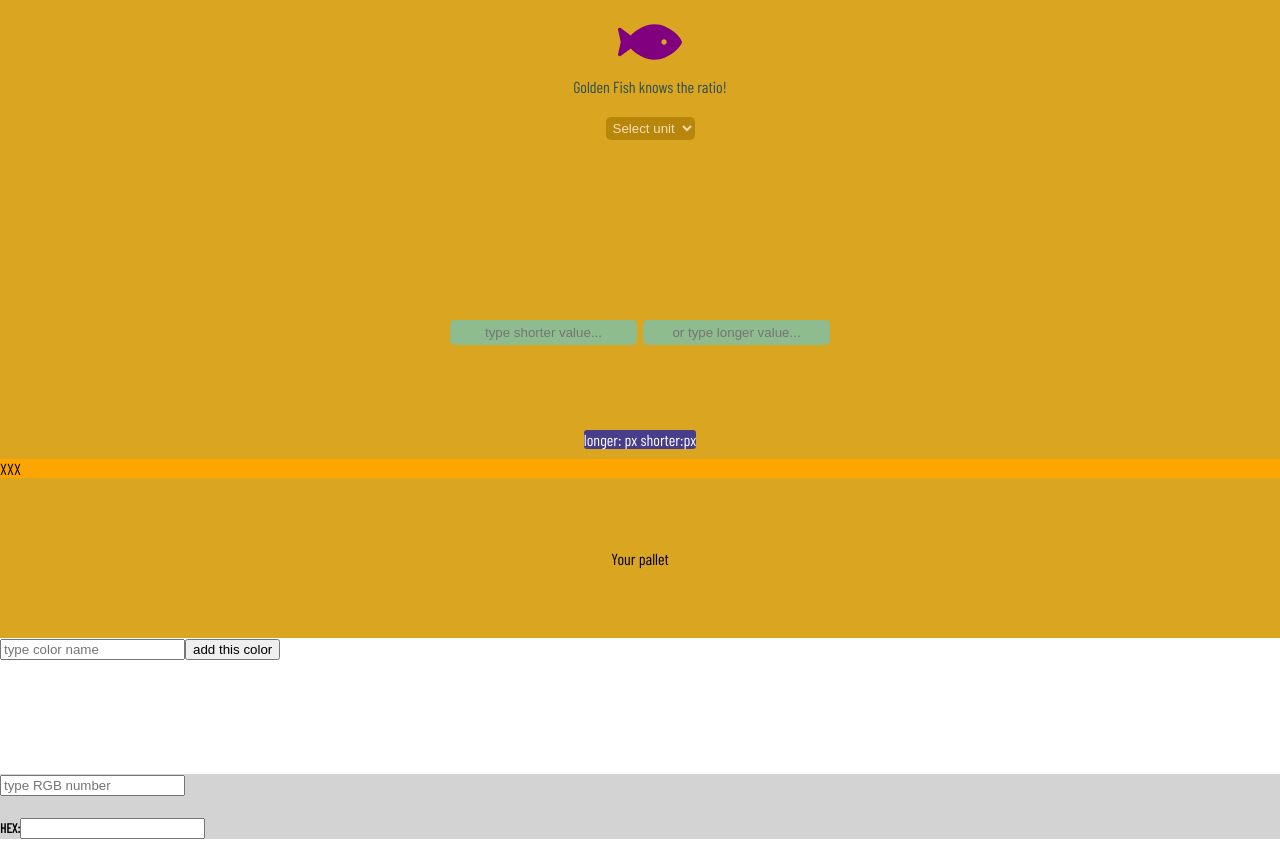
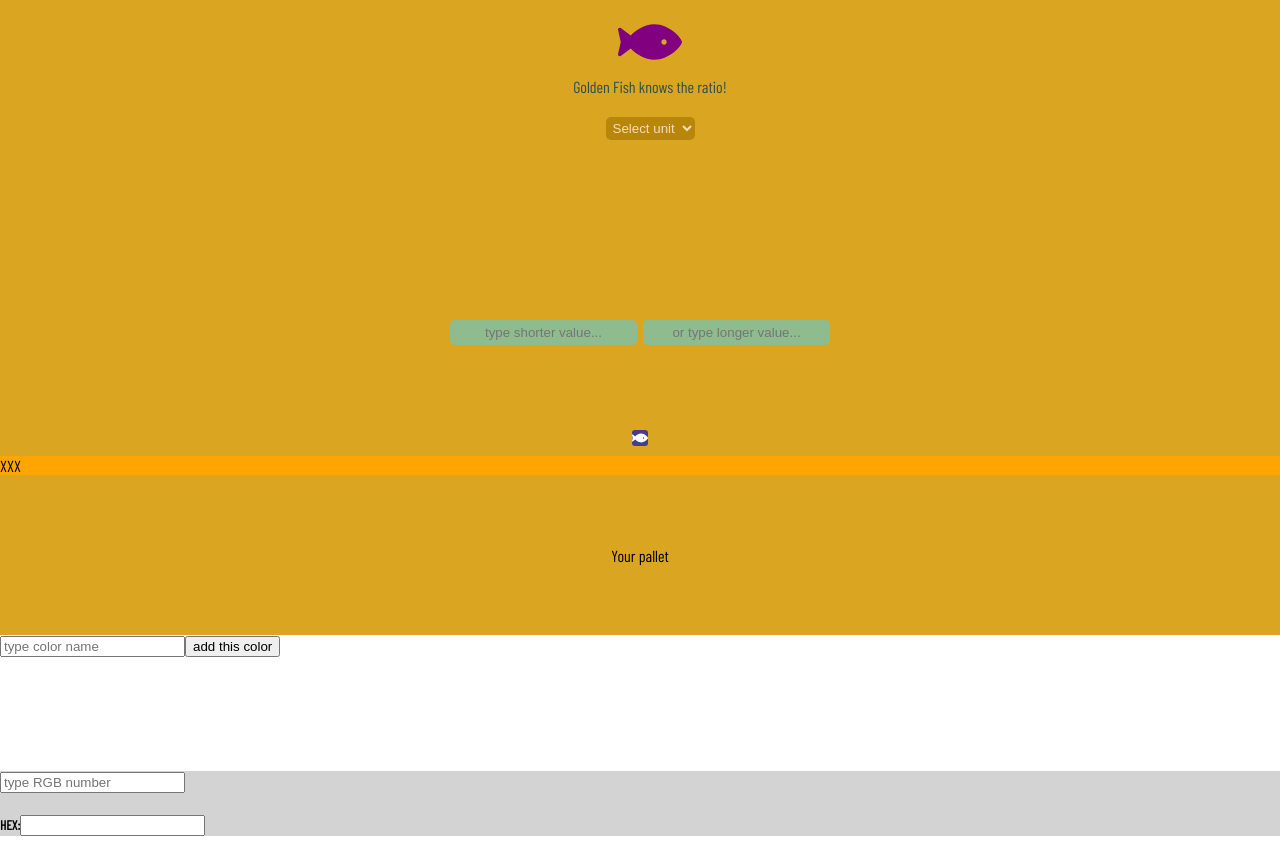
Before and after one commit to KaliKru/Golden-Fish, a React (Create React App) app: page / in a window 1280 px wide. Built offline with nearby package versions, Linux system fonts and the light colour scheme.

Commit message:
fish icon instead of just rectangle

```diff
--- a/src/RatioCounter.js
+++ b/src/RatioCounter.js
@@ -1,4 +1,5 @@
 import React, {useState, useEffect} from 'react';
+import { FaFish } from 'react-icons/fa';
 
 
 function RatioCounter() {
@@ -105,7 +106,29 @@ function RatioCounter() {
 
 
             <div className={"resultBox"}>
-                <div  style={{
+                <FaFish  style={{
+                    width: y + 'px',
+                    height: x + 'px',
+                    backgroundColor: "darkslateblue",
+                    borderRadius: "3px",
+                    color: "white",
+                    textAlign: "center",
+                    display: "flex",
+                    alignItems: "center",
+                    justifyContent: "center"}}>longer: {y}px shorter:{x}px
+                    </FaFish>
+            </div>
+
+
+        </div>
+    );
+}
+
+
+/*
+// z divem a nie z Fishem:
+
+ <div  style={{
                     width: y + 'px',
                     height: x + 'px',
                     backgroundColor: "darkslateblue",
@@ -116,12 +139,12 @@ function RatioCounter() {
                     alignItems: "center",
                     justifyContent: "center"}}>longer: {y}px shorter:{x}px
                     </div>
-            </div>
+ */
 
 
-        </div>
-    );
-}
+
+
+
 
 /*
             {
```
